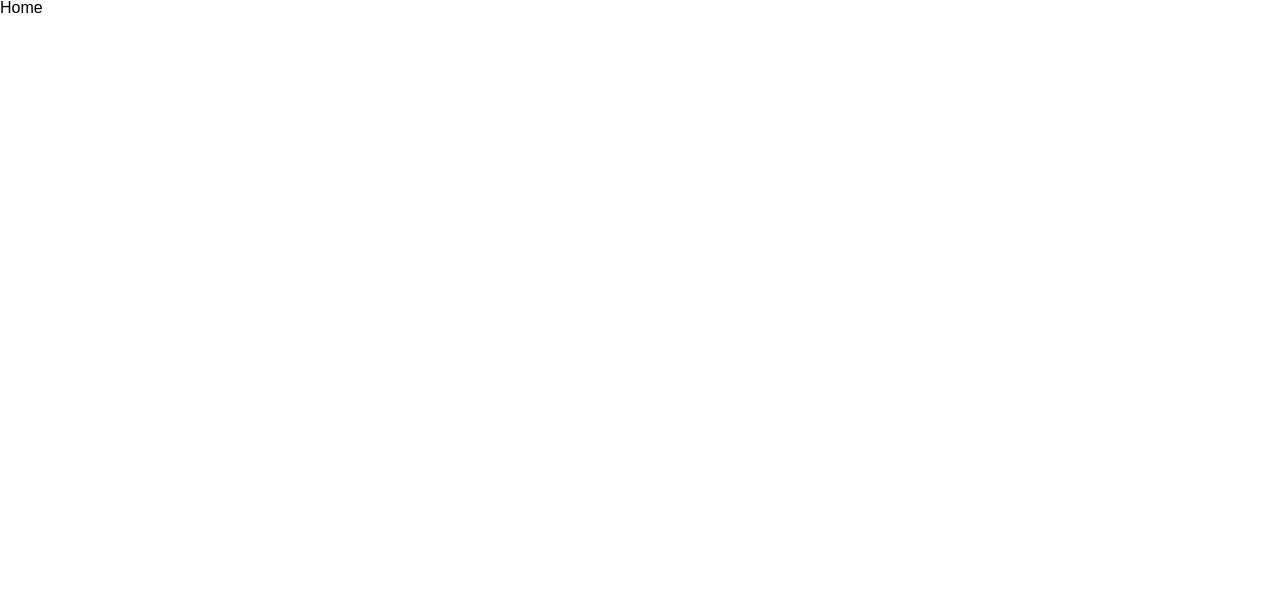
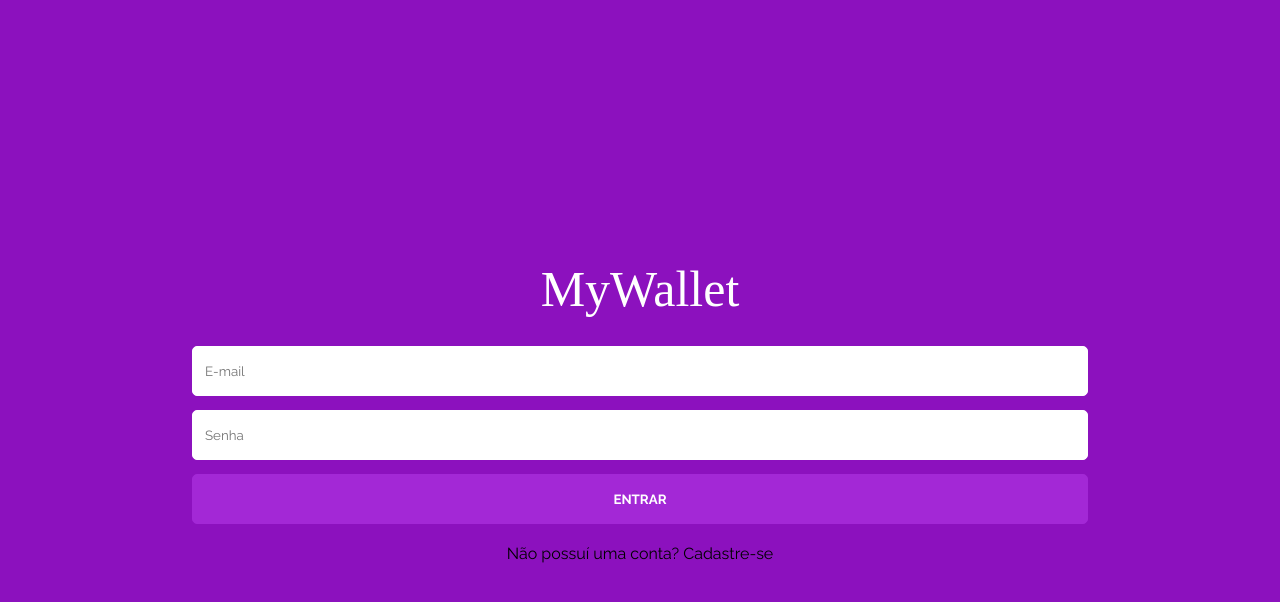
Before and after one commit to AkoruuDev/projeto14-mywallet-front, a React (Create React App) app: page / in a window 1280 px wide. Shown: the top 602 px of the page. Built offline with nearby package versions, Linux system fonts and the light colour scheme; a web font is replaced by a local one.

Commit message:
FIX [Routes]: Rename route from home and sign-in page

```diff
--- a/src/App.js
+++ b/src/App.js
@@ -1,10 +1,13 @@
+// tools
 import { BrowserRouter, Route, Routes } from "react-router-dom";
+import GlobalStyle from "./styles/globalStyle";
+
+// pages
 import Home from "./pages/contents/Home";
 import Login from "./pages/log/Login";
 import Register from "./pages/log/Register";
 import Inputs from "./pages/contents/Inputs"
 import Outputs from "./pages/contents/Outputs"
-import GlobalStyle from "./styles/globalStyle";
 
 export default function App() {
     return (
@@ -12,9 +15,9 @@
             <GlobalStyle />
             <BrowserRouter>
                 <Routes>
-                    <Route path='/sign-in' element={ <Login /> } />
+                    <Route path='/' element={ <Login /> } />
                     <Route path='/sign-up' element={ <Register /> } />
-                    <Route path='/' element={ <Home /> } />
+                    <Route path='/home' element={ <Home /> } />
                     <Route path='/new-input' element={ <Inputs /> } />
                     <Route path='/new-output' element={ <Outputs /> } />
                 </Routes>
```
